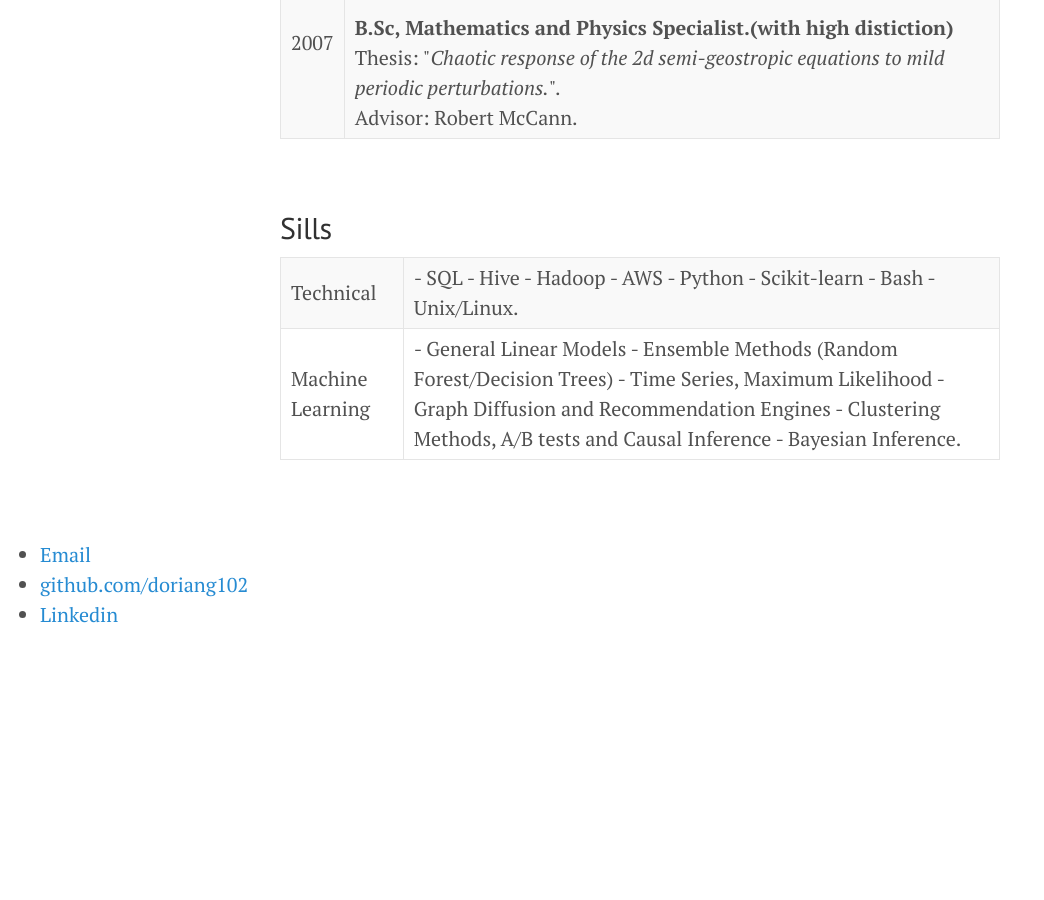
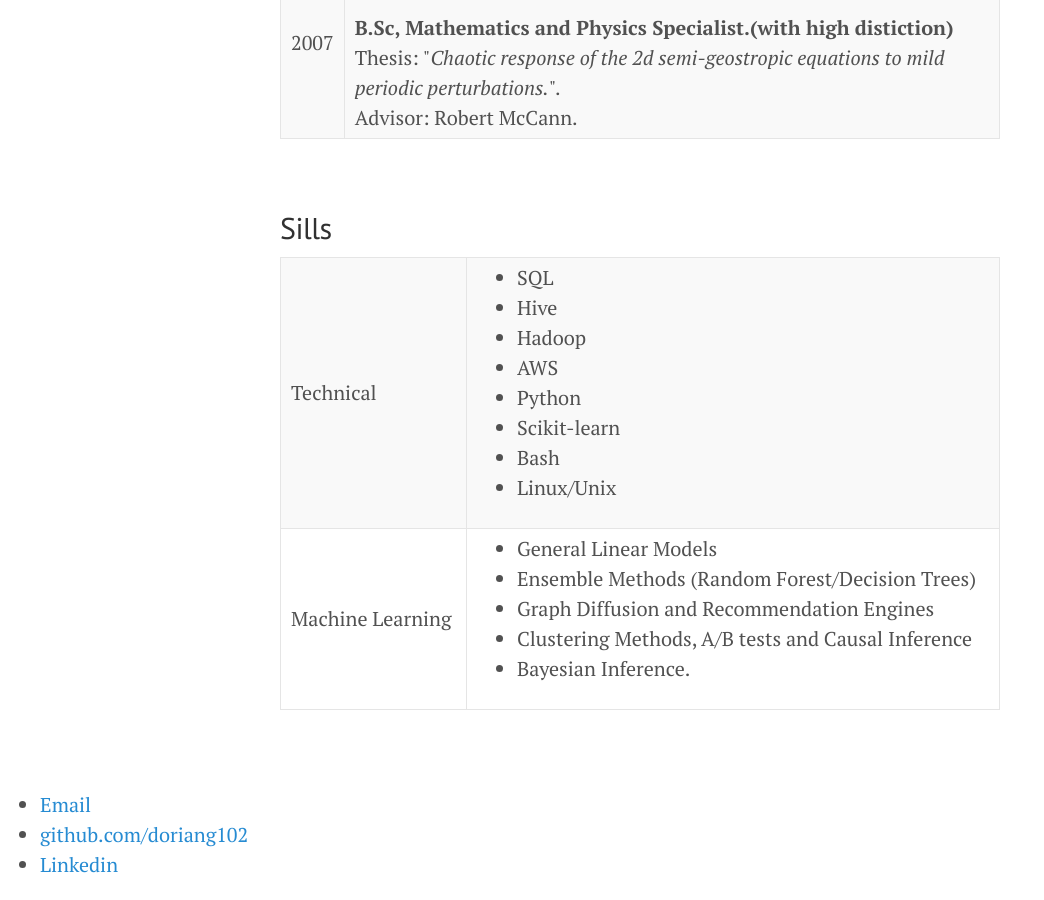
Before and after one commit to doriang102/doriang102.github.io, a Jekyll site: the page built from cv/index.html, in a window 1280 px wide and 900 px high, scrolled down 1824 px. Shown: the whole window, without its empty margins (0-1044 px from the left). Built offline with Jekyll 4.4.1, drawn with Linux system fonts in a browser that asks for light colours; before the commit the page ends 2474 px from its top, so only the background shows below that.

Commit message:
Update index.html

```diff
--- a/cv/index.html
+++ b/cv/index.html
@@ -12,7 +12,7 @@ title: CV
 	<tr>
 		<td>Current</td>
 		<td>
-		<br>Data Scientist.<br>
+		<br><b>Data Scientist.<br>
 			Conde Nast.</b><br><br>
 		<i>
 		Developed and productionalized acquisition and personalization models for The New Yorker. Constructed A/B tests to measure performance along with a reporting server updated daily to ensure
@@ -94,26 +94,30 @@ time series model for delivery of papers to Starbucks, which was implemented for
 	<tr>
 		<td>Technical</td>
 		<td>
-			- SQL
-			- Hive
-			- Hadoop
-			- AWS
-			- Python
-			- Scikit-learn
-			- Bash
-			- Unix/Linux.
+
+		<ul>
+		<li>SQL</li>
+		<li>Hive</li>
+		<li>Hadoop</li>
+		<li>AWS</li>
+		<li>Python</li>
+			<li>Scikit-learn</li>
+			<li>Bash</li>
+			<li> Linux/Unix </li>
 		</td>
 	</tr>
 
 	<tr>
 		<td>Machine Learning</td>
 		<td>
-		- General Linear Models
-		- Ensemble Methods (Random Forest/Decision Trees)
-		- Time Series, Maximum Likelihood
-		- Graph Diffusion and Recommendation Engines
-		- Clustering Methods, A/B tests and Causal Inference
-		- Bayesian Inference.
+		<ul>
+		<li>General Linear Models</li>
+		<li>Ensemble Methods (Random Forest/Decision Trees)</li>
+		<li>Graph Diffusion and Recommendation Engines</li>
+		<li>Clustering Methods, A/B tests and Causal Inference</li>
+		<li>Bayesian Inference.</li>
+		</ul>
+
 		</td>
 	</tr>
 
```
